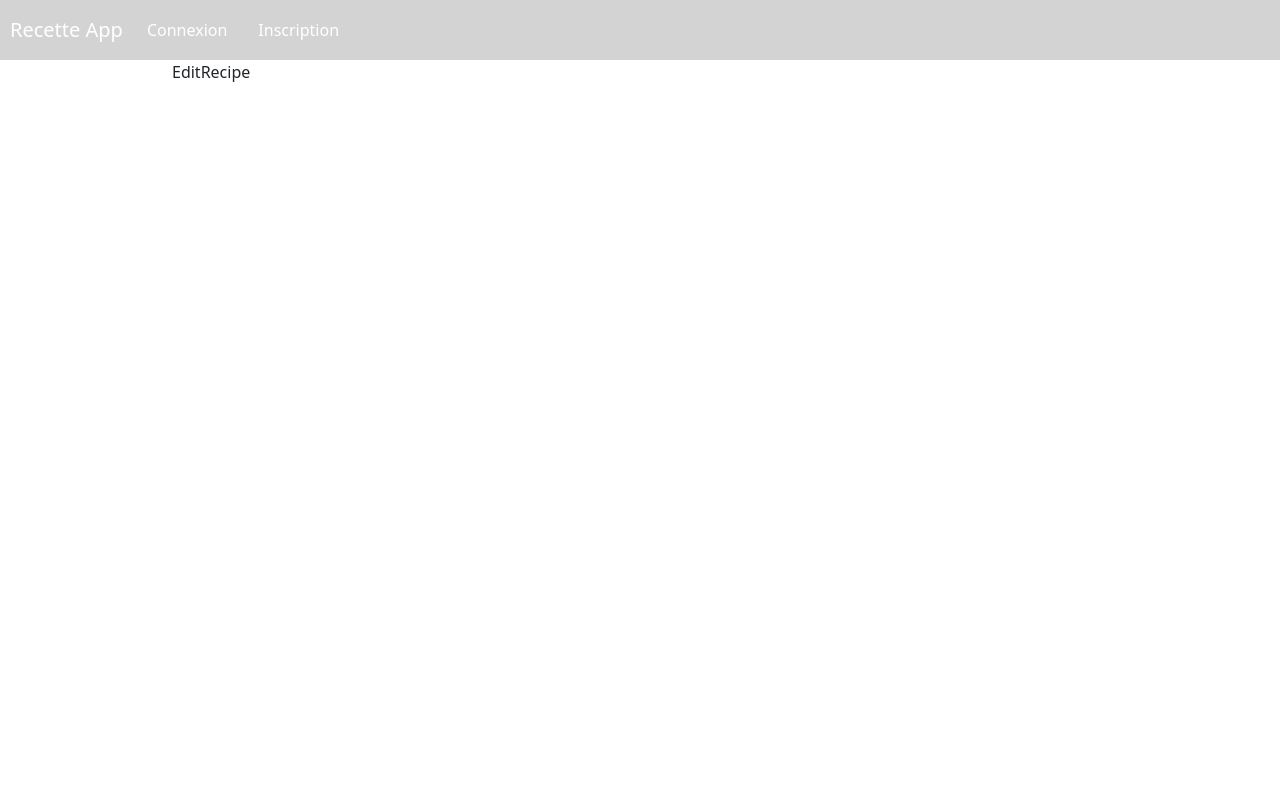
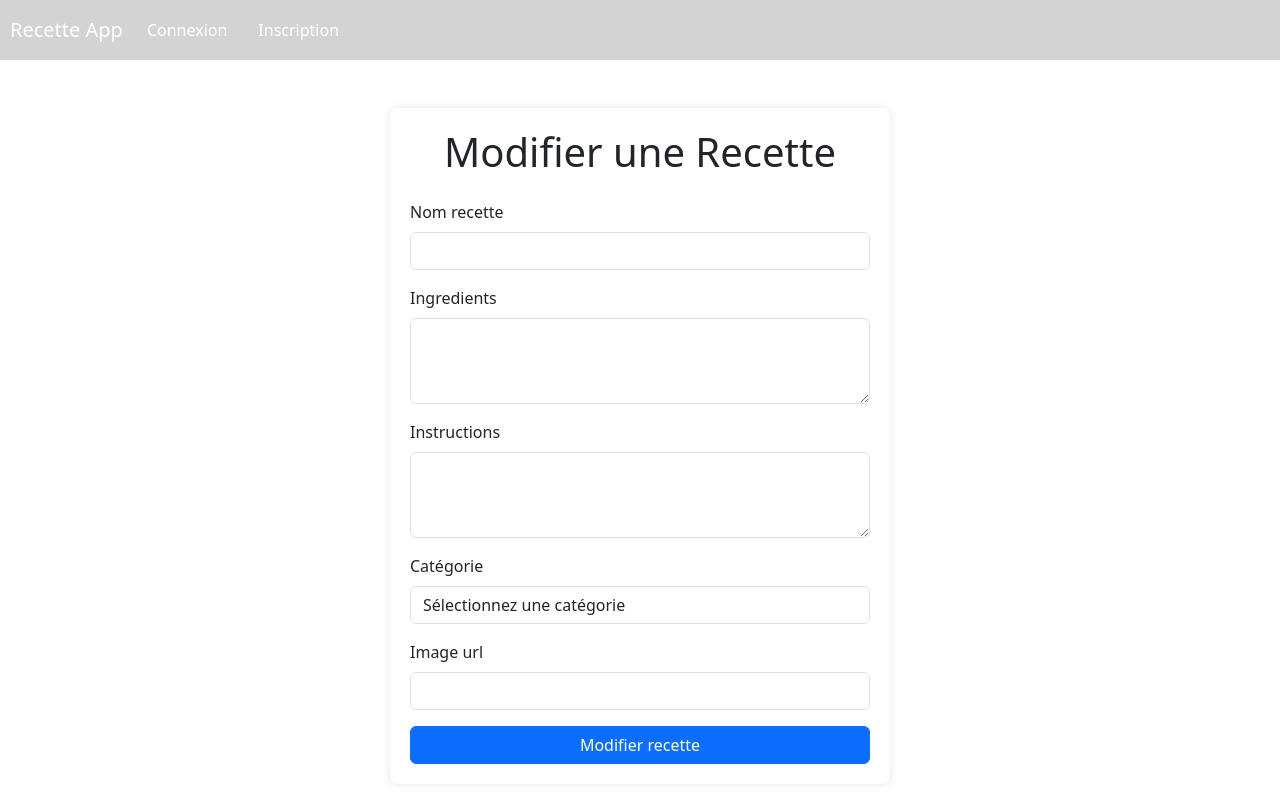
Before and after one commit to ksimali/myrecipes, a React (Create React App) app in the folder frontend/: page /edit-recipe in a window 1280 px wide. Shown: the top 802 px of the page. Built offline with nearby package versions, Linux system fonts and the light colour scheme; no server answers.

Commit message:
setup AddRecipe.js & EditRecipe.js files

```diff
--- a/frontend/src/pages/AddRecipe.js
+++ b/frontend/src/pages/AddRecipe.js
@@ -89,11 +89,10 @@ const AddRecipe = () => {
         </div>
         <div className="mb-3">
         <label htmlFor="ingredients" className="form-label">Ingredients</label>
-          <input
-            type="text"
+        <textarea
           className="form-control mb-3"
+          id="ingredients"
           rows="3"
-            id="ingredients"
           value={ingredients}
           onChange={(e) => setIngredients(e.target.value)}
         />
@@ -101,11 +100,10 @@ const AddRecipe = () => {
         </div>
         <div className="mb-3">
         <label htmlFor="instructions" className="form-label">Instructions</label>
-          <input
-            type="text"
+        <textarea
           className="form-control mb-3"
+          id="instructions"
           rows="3"
-            id="instructions"
           value={instructions}
           onChange={(e) => setInstructions(e.target.value)}
         />
--- a/frontend/src/pages/EditRecipe.js
+++ b/frontend/src/pages/EditRecipe.js
@@ -1,8 +1,143 @@
-import React from 'react'
+import React, {useState, useContext} from 'react'
+import { useNavigate } from 'react-router-dom';
+import { updateRecipe } from '../api';
+import { AuthContext } from '../components/AuthContext';
+import styled from 'styled-components';
+import { toast } from 'react-toastify';
+
+const FormContainer = styled.div`
+  max-width: 500px;
+  margin: auto;
+  padding: 20px;
+  box-shadow: 0 0 10px rgba(0, 0, 0, 0.1);
+  border-radius: 8px;
+`;
+
+const ErrorText = styled.div`
+  color: red;
+  margin-top: -10px;
+  margin-bottom: 10px;
+  font-size: 0.875em;
+`;
 
 const EditRecipe = () => {
+  const [name, setName] = useState('');
+  const [ingredients, setIngredients] = useState('');
+  const [instructions, setInstructions] = useState('');
+  const [categorie, setCategorie] = useState('');
+  const [imageUrl, setImageUrl] = useState('');
+  const [errors, setErrors] = useState({});
+
+  const { authToken } = useContext(AuthContext);
+  const navigate = useNavigate();
+
+    // gestion des erreurs du formulaire
+    const validate = () => {
+      let formErrors = {};
+
+      if (!name) formErrors.name = 'Le nom de la recette est requis.';
+      if (!ingredients) formErrors.ingredients = 'Les ingrédients sont requis.';
+      if (!instructions) formErrors.instructions = 'Les instructions sont requises.';
+      if (!categorie) formErrors.categorie = 'La catégorie est requise.';
+      if (!imageUrl) formErrors.imageUrl = 'L\'URL de l\'image est requise.';
+
+      setErrors(formErrors);
+
+      return !formErrors.name && !formErrors.ingredients && formErrors.instructions && formErrors.categorie && formErrors.imageUrl;
+
+    }
+
+    const handleSubmit = async(e) => {
+      e.preventDefault();
+
+      if (!validate()) {
+        return;
+      }
+
+      try {
+        const response = await updateRecipe(authToken, { name, ingredients, instructions, categorie, imageUrl });
+        if (response.status === 201) { // Assuming 201 Created is the success status
+            toast.success('Recette modifié avec succès!');
+            setName('');
+            navigate('/recipes'); // Redirection vers la liste des tâches après ajout
+        } else {
+            toast.error('Modification de recette impossible!');
+        }
+      } catch (error) {
+          toast.error('Modification de recette impossible!');
+      }
+
+      console.log('Recette modifié avec succès!', { name, ingredients, instructions, categorie, imageUrl });
+
+    }
+
   return (
-    <div>EditRecipe</div>
+    <FormContainer className="mt-5 mb-5">
+    <h1 className="text-center pb-3">Modifier une Recette</h1>
+    <form onSubmit={handleSubmit}>
+      <div className="mb-3">
+        <label htmlFor="name" className="form-label">Nom recette</label>
+        <input
+          type="text"
+          className="form-control mb-3"
+          id="name"
+          value={name}
+          onChange={(e) => setName(e.target.value)}
+        />
+        {errors.name && <ErrorText>{errors.name}</ErrorText>}
+      </div>
+      <div className="mb-3">
+      <label htmlFor="ingredients" className="form-label">Ingredients</label>
+      <textarea
+        className="form-control mb-3"
+        id="ingredients"
+        rows="3"
+        value={ingredients}
+        onChange={(e) => setIngredients(e.target.value)}
+      />
+        {errors.ingredients && <ErrorText>{errors.ingredients}</ErrorText>}
+      </div>
+      <div className="mb-3">
+      <label htmlFor="instructions" className="form-label">Instructions</label>
+      <textarea
+        className="form-control mb-3"
+        id="instructions"
+        rows="3"
+        value={instructions}
+        onChange={(e) => setInstructions(e.target.value)}
+      />
+        {errors.instructions && <ErrorText>{errors.instructions}</ErrorText>}
+      </div>
+      <div className="mb-3">
+        <label htmlFor="categorie" className="form-label">Catégorie</label>
+        <select
+          className="form-control mb-3"
+          id="categorie"
+          value={categorie}
+          onChange={(e) => setCategorie(e.target.value)}
+        >
+          <option value="">Sélectionnez une catégorie</option>
+          <option value="méditérannéen">Méditérannéen</option>
+          <option value="créole">Créole</option>
+          <option value="française">Française</option>
+          <option value="indienne">Indienne</option>
+        </select>
+        {errors.categorie && <ErrorText>{errors.categorie}</ErrorText>}
+      </div>
+      <div className="mb-3">
+        <label htmlFor="imageUrl" className="form-label">Image url</label>
+        <input
+          type="text"
+          className="form-control mb-3"
+          id="imageUrl"
+          value={imageUrl}
+          onChange={(e) => setImageUrl(e.target.value)}
+        />
+        {errors.imageUrl && <ErrorText>{errors.imageUrl}</ErrorText>}
+      </div>
+      <button type="submit" className="btn btn-primary w-100">Modifier recette</button>
+    </form>
+  </FormContainer>
   )
 }
 
```
Lines whose indentation alone changed are shown as unchanged.
